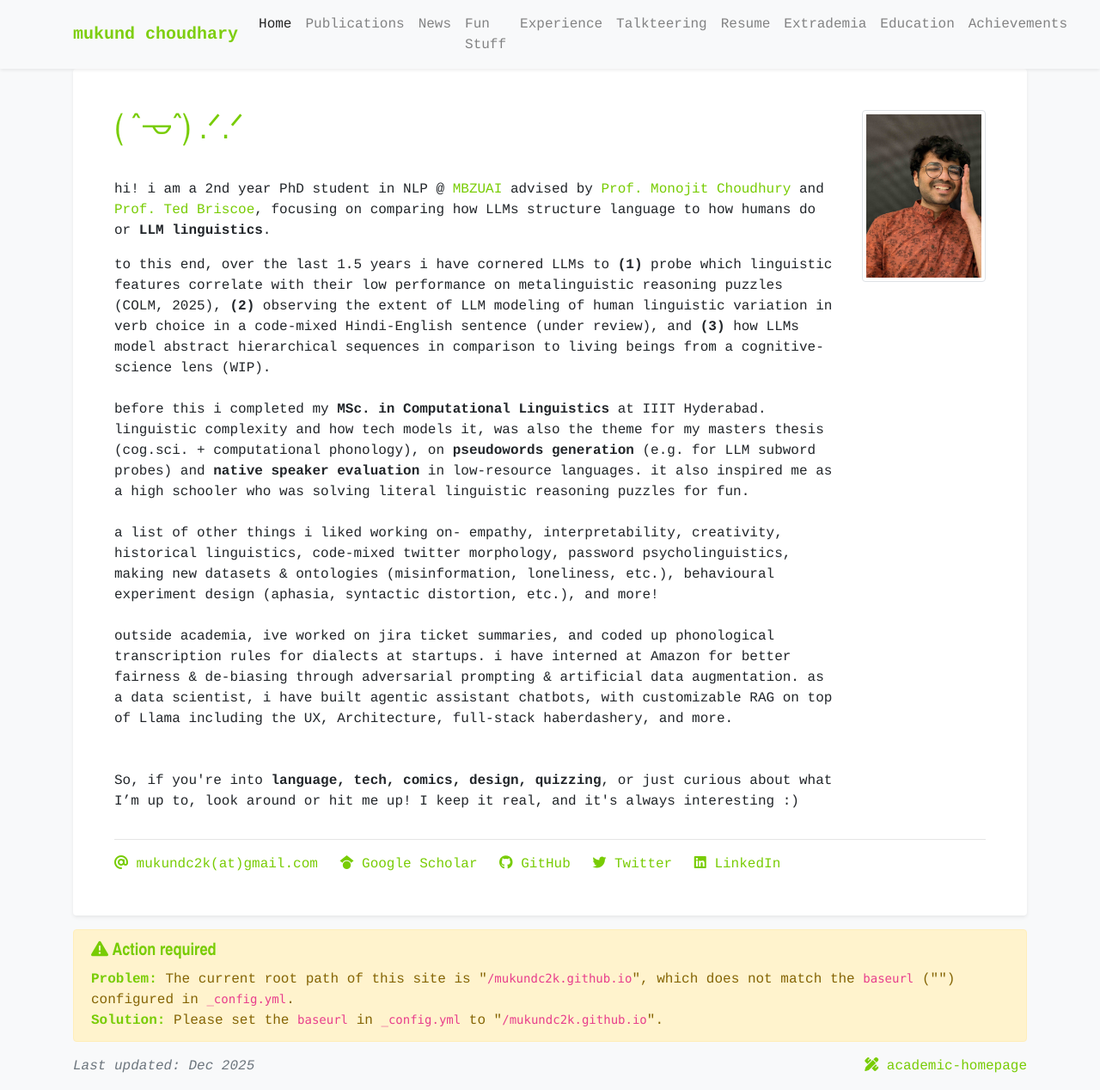
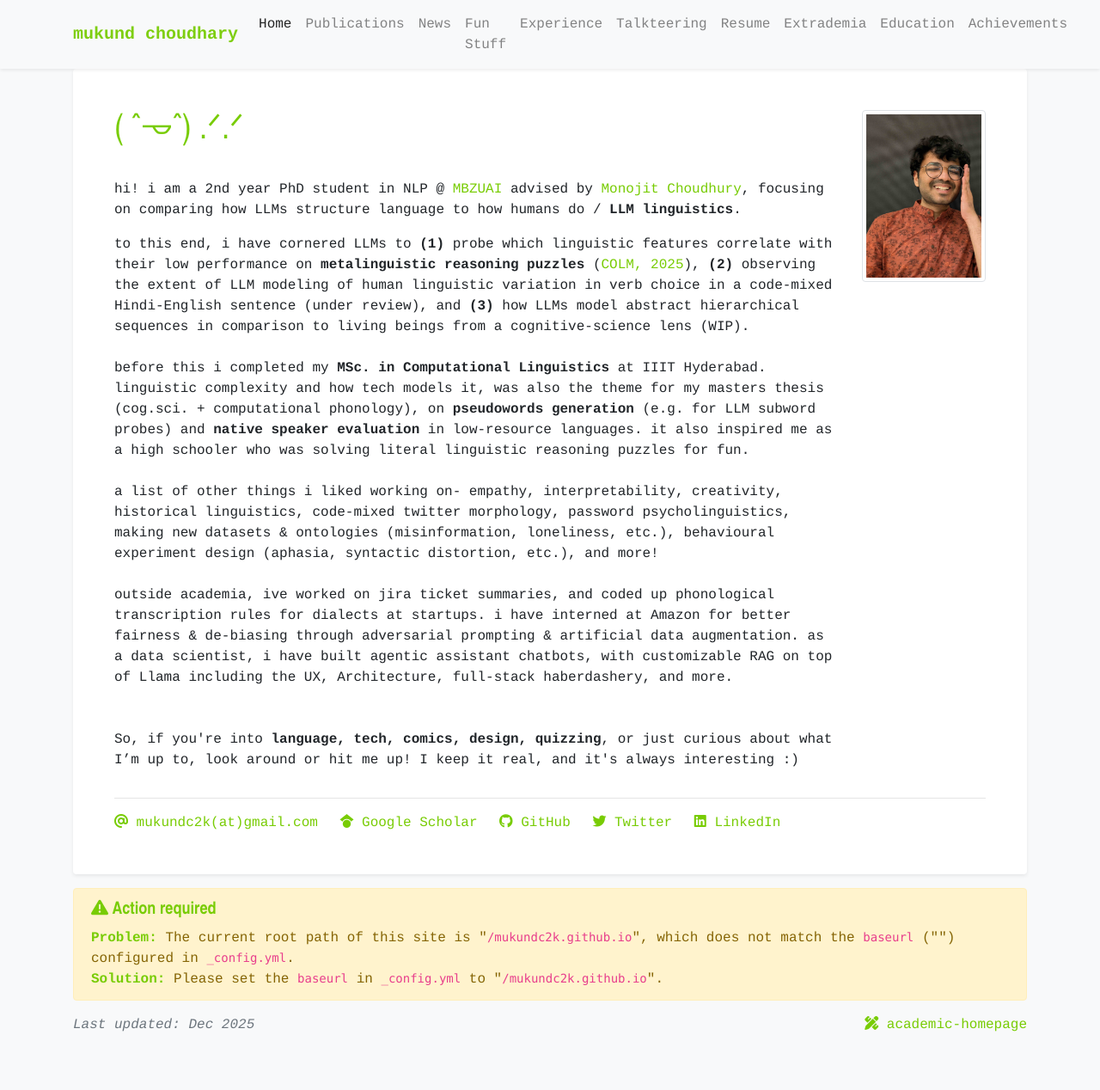
Before and after one commit to mukundc2k/mukundc2k.github.io, a Jekyll site: the page built from index.html, in a window 1280 px wide and 1268 px high. Shown: the whole window at 86% size. Built offline with Jekyll 4.4.1, drawn with Linux system fonts in a browser that asks for light colours; a style sheet for code colours, icons or effects is not loaded.

Commit message:
Refactor profile.yml for improved readability
Updated profile information to enhance clarity and remove unnecessary HTML tags.

```diff
--- a/_data/profile.yml
+++ b/_data/profile.yml
@@ -3,7 +3,7 @@ secondary_name: ""
 navbar_name: "mukund choudhary"
 
 positions:
-- name: <br>hi! i am a 2nd year PhD student in NLP @ <a href="https://mbzuai.ac.ae/">MBZUAI</a> advised by <a href="https://scholar.google.com/citations?user=WR1ImCMAAAAJ&hl=en">Prof. Monojit Choudhury</a> and <a href="https://scholar.google.com/citations?user=qNP6lAwAAAAJ&hl=en">Prof. Ted Briscoe</a>, focusing on comparing how LLMs structure language to how humans do or <b>LLM linguistics</b>.
+- name: <br>hi! i am a 2nd year PhD student in NLP @ <a href="https://mbzuai.ac.ae/">MBZUAI</a> advised by <a href="https://scholar.google.com/citations?user=WR1ImCMAAAAJ&hl=en">Monojit Choudhury</a>, focusing on comparing how LLMs structure language to how humans do / <b>LLM linguistics</b>.
 # - logo: /assets/images/badges/PKU_red.png
   # name: B.S., Peking University (2021)
 
@@ -19,7 +19,7 @@ linkedin: mukundc2k
 # orcid: 0000-0000-0000-0000
 
 short_bio: >-
-  to this end, over the last 1.5 years i have cornered LLMs to <b>(1)</b> probe which linguistic features correlate with their low performance on metalinguistic reasoning puzzles (COLM, 2025), <b>(2)</b> observing the extent of LLM modeling of human linguistic variation in verb choice in a code-mixed Hindi-English sentence (under review), and <b>(3)</b> how LLMs model abstract hierarchical sequences in comparison to living beings from a cognitive-science lens (WIP). <br><br>
+  to this end, i have cornered LLMs to <b>(1)</b> probe which linguistic features correlate with their low performance on <b>metalinguistic reasoning puzzles</b> (<a href="https://openreview.net/forum?id=fcRcl1EXc4">COLM, 2025</a>), <b>(2)</b> observing the extent of LLM modeling of human linguistic variation in verb choice in a code-mixed Hindi-English sentence (under review), and <b>(3)</b> how LLMs model abstract hierarchical sequences in comparison to living beings from a cognitive-science lens (WIP). <br><br>
   before this i completed my <b>MSc. in Computational Linguistics</b> at IIIT Hyderabad. linguistic complexity and how tech models it, was also the theme for my masters thesis (cog.sci. + computational phonology), on <b>pseudowords generation</b> (e.g. for LLM subword probes) and <b>native speaker evaluation</b> in low-resource languages. it also inspired me as a high schooler who was solving literal linguistic reasoning puzzles for fun.<br><br>
   a list of other things i liked working on- empathy, interpretability, creativity, historical linguistics, code-mixed twitter morphology, password psycholinguistics, making new datasets & ontologies (misinformation, loneliness, etc.), behavioural experiment design (aphasia, syntactic distortion, etc.), and more! <br><br>
   outside academia, ive worked on jira ticket summaries, and coded up phonological transcription rules for dialects at startups. i have interned at Amazon for better fairness & de-biasing through adversarial prompting & artificial data augmentation. as a data scientist, i have built agentic assistant chatbots, with customizable RAG on top of Llama including the UX, Architecture, full-stack haberdashery, and more. <br><br><br>
```
